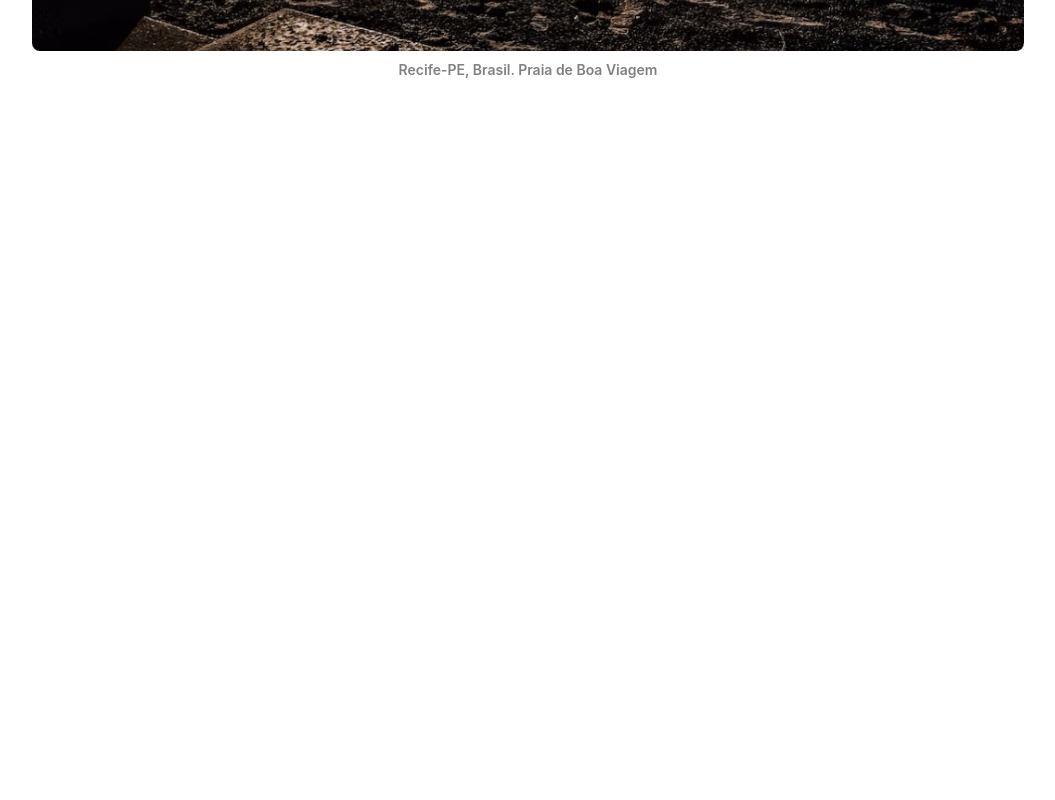
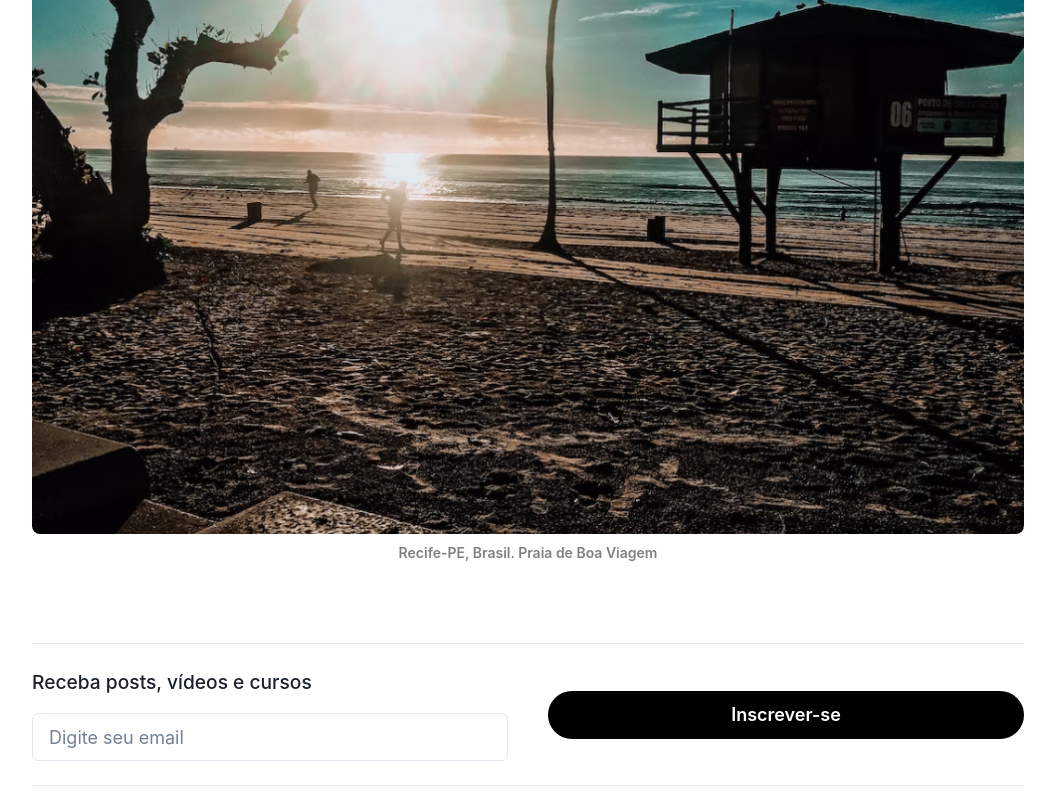
Before and after one commit to jeftarmascarenhas/jeftarmascarenhas.io, a Next.js app: page / in a window 1280 px wide. Shown: the part 1578-2378 px from the top of the page, without its empty margins (112-1167 px from the left). Before the commit the page ends 1690 px from the top, so only its background shows below. Built offline with nearby package versions, Linux system fonts and the light colour scheme.

Commit message:
feat: integration newsletter

```diff
--- a/src/components/newsletter-subscribe/index.tsx
+++ b/src/components/newsletter-subscribe/index.tsx
@@ -6,8 +6,10 @@ import {
   SimpleGrid,
   FormControl,
   FormLabel,
-  FormErrorMessage
+  FormErrorMessage,
+  useToast
 } from '@chakra-ui/react'
+import fetch from 'isomorphic-unfetch'
 import { useForm } from 'react-hook-form'
 import { yupResolver } from '@hookform/resolvers/yup'
 import * as YUP from 'yup'
@@ -18,6 +20,9 @@ const formEmailSchema = YUP.object({
 })
 
 export default function NewsletterSubscribe({ email, onSubmit }: Props) {
+  const toast = useToast({
+    position: 'top-right'
+  })
   const {
     handleSubmit,
     register,
@@ -25,8 +30,38 @@ export default function NewsletterSubscribe({ email, onSubmit }: Props) {
   } = useForm<NewsletterForm>({
     resolver: yupResolver(formEmailSchema)
   })
-  const handleOnSubmit = handleSubmit(data => {
-    onSubmit(data)
+  const handleOnSubmit = handleSubmit(async data => {
+    if (onSubmit) {
+      onSubmit(data)
+      return
+    }
+    try {
+      const resp = await fetch('/api/users/subscriber-user', {
+        body: JSON.stringify(data),
+        headers: {
+          'Content-Type': 'application/json'
+        },
+        method: 'POST'
+      })
+
+      if (!resp.ok) {
+        const error = await resp.json()
+        throw error
+      }
+
+      const { message } = await resp.json()
+
+      toast({
+        title: message || 'Email Cadastro com sucesso.'
+      })
+    } catch (error: any) {
+      console.log(error)
+      toast({
+        title:
+          error?.error || error.message || 'Houve um erro, tente novamente.',
+        status: 'error'
+      })
+    }
   })
   return (
     <form onSubmit={handleOnSubmit}>
--- a/src/components/newsletter-subscribe/types.ts
+++ b/src/components/newsletter-subscribe/types.ts
@@ -1,6 +1,6 @@
 export type Props = {
   email?: string
-  onSubmit: (params: NewsletterForm) => void
+  onSubmit?: (params: NewsletterForm) => void
 }
 
 export type NewsletterForm = {
--- a/src/modules/courses/screens/main/index.tsx
+++ b/src/modules/courses/screens/main/index.tsx
@@ -28,7 +28,7 @@ export default function CourseScreen() {
         py="10"
         mt="10"
       >
-        <NewsletterSubscribe onSubmit={data => console.log(data)} />
+        <NewsletterSubscribe />
       </Box>
       <VideosFree />
     </>
--- a/src/modules/home/screens/main/index.tsx
+++ b/src/modules/home/screens/main/index.tsx
@@ -11,19 +11,19 @@ export default function HomeScreen() {
       <Box pt={{ base: 10, md: 10 }} px={{ base: 4, lg: 16 }}>
         <Bio />
       </Box>
-      {/* <Box pt={{ base: 10, md: 20 }} px={{ base: 4, lg: 16 }}>
+      <Box pt={{ base: 10, md: 20 }} px={{ base: 4, lg: 16 }}>
         <Links />
-      </Box> */}
+      </Box>
       <Box pt={{ base: 10, md: 20 }} px={{ base: 4, lg: 16 }}>
         <Life />
       </Box>
-      {/* <Box py={{ base: 10, md: 20 }} px={{ base: 4, lg: 16 }}>
+      <Box py={{ base: 10, md: 20 }} px={{ base: 4, lg: 16 }}>
         <Divider borderColor="gray.300" />
         <Box py={6}>
-          <NewsletterSubscribe onSubmit={data => console.log(data)} />
+          <NewsletterSubscribe />
         </Box>
         <Divider borderColor="gray.300" />
-      </Box> */}
+      </Box>
     </DefaultContainer>
   )
 }
```
